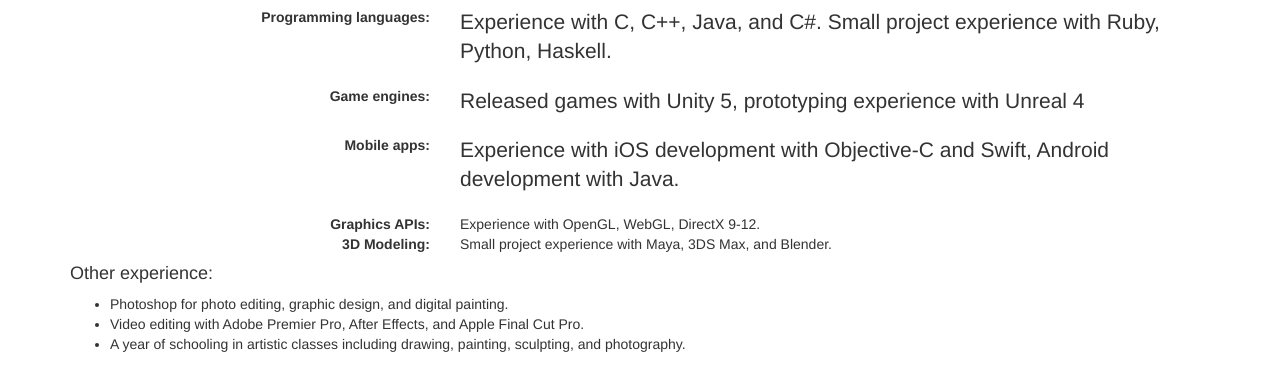
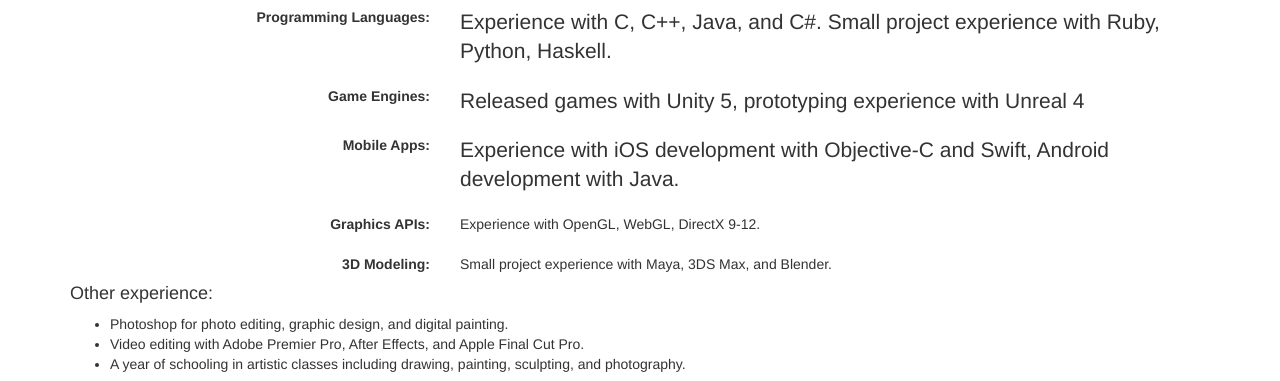
Before and after one commit to DrewFitz/drewfitz.github.io, a plain HTML site: page index.html in a window 1280 px wide. Shown: the part 392-773 px from the top of the page. Drawn offline with nearby package versions, Linux system fonts and the light colour scheme.

Commit message:
Fixed text alignment in skills section, added spacer

```diff
--- a/index.html
+++ b/index.html
@@ -39,27 +39,36 @@
     </div>
 
     <div class="row">
-        <div class="col-md-4 text-right"><strong>Programming languages:</strong></div>
+        <div class="col-md-4 hidden-sm hidden-xs text-right"><strong>Programming Languages:</strong></div>
+        <div class="col-md-4 hidden-lg hidden-md"><strong>Programming Languages</strong></div>
         <div class="col-md-8 lead">Experience with C, C++, Java, and C#. Small project experience with Ruby, Python, Haskell.</div>
     </div>
 
     <div class="row">
-        <div class="col-md-4 text-right"><strong>Game engines:</strong></div>
+        <div class="col-md-4 hidden-sm hidden-xs text-right"><strong>Game Engines:</strong></div>
+        <div class="col-md-4 hidden-lg hidden-md"><strong>Game Engines</strong></div>
         <div class="col-md-8 lead">Released games with Unity 5, prototyping experience with Unreal 4</div>
     </div>
 
     <div class="row">
-        <div class="col-md-4 text-right"><strong>Mobile apps:</strong></div>
+        <div class="col-md-4 hidden-sm hidden-xs text-right"><strong>Mobile Apps:</strong></div>
+        <div class="col-md-4 hidden-lg hidden-md"><strong>Mobile Apps</strong></div>
         <div class="col-md-8 lead">Experience with iOS development with Objective-C and Swift, Android development with Java.</div>
     </div>
 
     <div class="row">
-        <div class="col-md-4 text-right"><strong>Graphics APIs:</strong></div>
+        <div class="col-md-4 hidden-sm hidden-xs text-right"><strong>Graphics APIs:</strong></div>
+        <div class="col-md-4 hidden-lg hidden-md"><strong>Graphics APIs</strong></div>
         <div class="col-md-8">Experience with OpenGL, WebGL, DirectX 9-12.</div>
     </div>
 
     <div class="row">
-        <div class="col-md-4 text-right"><strong>3D Modeling:</strong></div>
+        <div class="col-md-4">&nbsp;</div>
+    </div>
+
+    <div class="row">
+        <div class="col-md-4 hidden-sm hidden-xs text-right"><strong>3D Modeling:</strong></div>
+        <div class="col-md-4 hidden-lg hidden-md"><strong>3D Modeling</strong></div>
         <div class="col-md-8">Small project experience with Maya, 3DS Max, and Blender.</div>
     </div>
 
```
